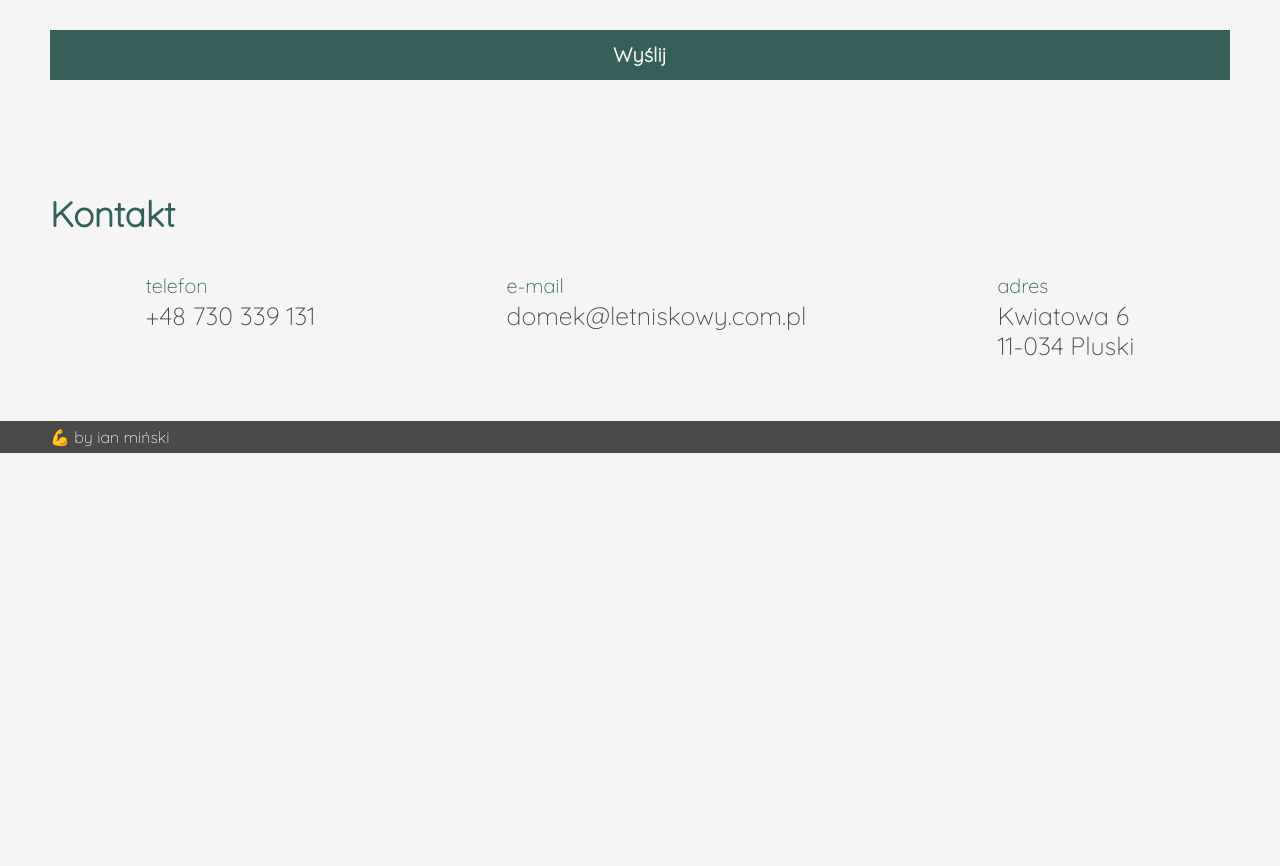
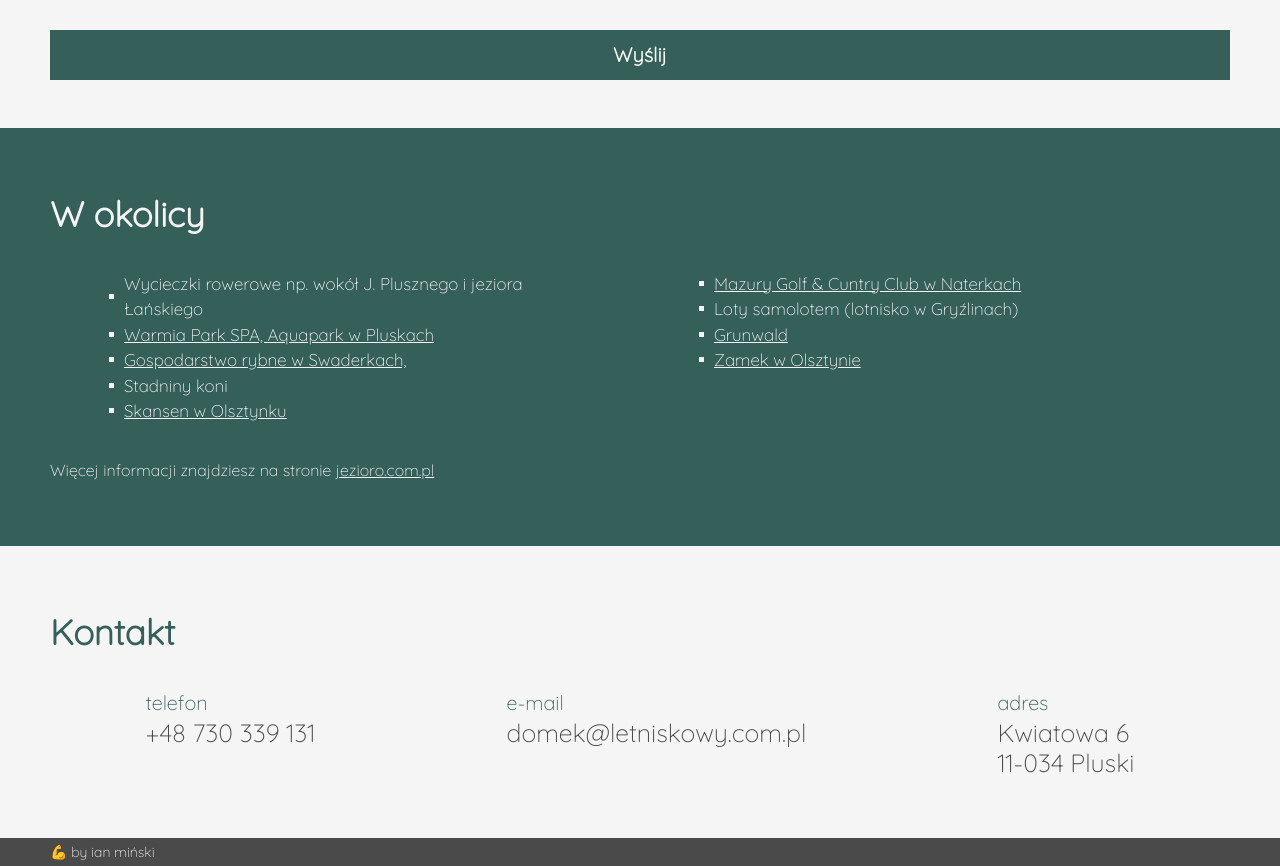
Before and after one commit to iamminsk/pluski, a Next.js app: page / in a window 1280 px wide. Shown: the part 1900-2766 px from the top of the page. Before the commit the page ends 2353 px from the top, so only its background shows below. Built offline with nearby package versions, Linux system fonts and the light colour scheme.

Commit message:
add surroundings section, small ui fixes

```diff
--- a/components/Billboard/index.tsx
+++ b/components/Billboard/index.tsx
@@ -1,6 +1,8 @@
+import { useTheme } from "../../theme";
 import { BlockWrapper } from "../ui/BlockWrapper";
 
 export const Billboard = () => {
+  const { colors } = useTheme();
   return (
     <BlockWrapper
       css={{
@@ -8,6 +10,7 @@ export const Billboard = () => {
         flexDirection: "column",
         justifyContent: "center",
         minHeight: "60vh",
+        color: colors.JUGNLE_GREEN,
       }}
       wrapperCss={{ padding: "30px 0" }}
     >
--- a/components/Contact/index.tsx
+++ b/components/Contact/index.tsx
@@ -5,7 +5,9 @@ import { ContactBox } from "./ContactBox";
 export const Contact = () => {
   const { colors, bp } = useTheme();
   return (
-    <BlockWrapper wrapperCss={{ padding: "60px 0" }}>
+    <BlockWrapper
+      wrapperCss={{ padding: "60px 0", color: colors.JUGNLE_GREEN }}
+    >
       <h2 css={{ marginBottom: 30 }}>Kontakt</h2>
       <div
         css={{
--- a/components/Footer/index.tsx
+++ b/components/Footer/index.tsx
@@ -9,15 +9,15 @@ export const Footer = () => {
       as="footer"
       wrapperCss={{
         backgroundColor: colors.ASH_GRAY,
+        color: colors.WASHED_WHITE,
       }}
     >
-      <p css={{ color: colors.WASHED_WHITE }}>
+      <p css={{ fontSize: 14 }}>
         💪 by{" "}
         <motion.a
           href="https://www.linkedin.com/in/adjakubowski/"
           target="_blank"
           whileHover={{ backgroundColor: colors.JUGNLE_GREEN }}
-          css={{ color: colors.WASHED_WHITE }}
         >
           ian miński
         </motion.a>
--- a/components/Header/Navigation.tsx
+++ b/components/Header/Navigation.tsx
@@ -18,7 +18,7 @@ export const Navigation: React.FC<Props> = ({ isOpen, setIsNavOpen }) => {
     (event) => {
       // FIXME
       // @ts-ignore
-      if (ref && ref.current.contains(event.target)) {
+      if (ref && !ref.current.contains(event.target)) {
         setIsNavOpen(false);
       }
     },
--- a/components/ReservationForm/index.tsx
+++ b/components/ReservationForm/index.tsx
@@ -12,9 +12,9 @@ import { Loader } from "../ui/Loader";
 export const ReservationForm = () => {
   const form = useForm();
   const [formState, setFormState] = useState("idle");
+  const { colors } = useTheme();
 
   const { register, handleSubmit } = form;
-  console.log(form);
 
   const onFormSubmit = useCallback(async (data) => {
     setFormState("submitting");
@@ -49,6 +49,7 @@ export const ReservationForm = () => {
         flexDirection: "column",
         justifyContent: "center",
         alignItems: "center",
+        color: colors.JUGNLE_GREEN,
       }}
       wrapperCss={{ padding: "20px 0", position: "relative" }}
     >
--- /dev/null
+++ b/components/Surroundings/index.tsx
@@ -0,0 +1,66 @@
+import { BlockWrapper } from "../ui/BlockWrapper";
+import { useTheme } from "../../theme";
+import { PropsWithChildren } from "react";
+import { ListItem } from "../ui/ListItem";
+import { Link } from "../ui/Link";
+
+export const Surroundings = () => {
+  const { colors, bp } = useTheme();
+  return (
+    <BlockWrapper
+      wrapperCss={{
+        color: colors.WASHED_WHITE,
+        backgroundColor: colors.JUGNLE_GREEN,
+        padding: "60px 0",
+      }}
+    >
+      <h2 css={{ color: colors.WASHED_WHITE, marginBottom: 30 }}>W okolicy</h2>
+      <div
+        css={{
+          [bp.FROM_TABLET]: {
+            display: "flex",
+            justifyContent: "space-around",
+          },
+        }}
+      >
+        <ul css={{ [bp.FROM_TABLET]: { flexBasis: "40%" } }}>
+          <ListItem>
+            Wycieczki rowerowe np. wokół J. Plusznego i jeziora Łańskiego
+          </ListItem>
+          <ListItem>
+            <Link href="https://www.warmiapark.pl/">
+              Warmia Park SPA, Aquapark w Pluskach
+            </Link>
+          </ListItem>
+          <ListItem>
+            <Link href="https://szwaderki.pl/">
+              Gospodarstwo rybne w Swaderkach,
+            </Link>
+          </ListItem>
+          <ListItem>Stadniny koni</ListItem>
+          <ListItem>
+            <Link href="http://muzeumolsztynek.pl/">Skansen w Olsztynku</Link>
+          </ListItem>
+        </ul>
+        <ul css={{ [bp.FROM_TABLET]: { flexBasis: "40%" } }}>
+          <ListItem>
+            <Link href="http://mazurygolf.pl/">
+              Mazury Golf & Cuntry Club w Naterkach
+            </Link>
+          </ListItem>
+          <ListItem>Loty samolotem (lotnisko w Gryźlinach)</ListItem>
+          <ListItem>
+            <Link href="http://www.grunwald1410.pl/">Grunwald</Link>
+          </ListItem>
+          <ListItem>
+            <Link href="https://muzeum.olsztyn.pl/">Zamek w Olsztynie</Link>
+          </ListItem>
+        </ul>
+      </div>
+      <p css={{ marginTop: 30 }}>
+        Więcej informacji znajdziesz na stronie{" "}
+        <Link href="http://www.jezioro.com.pl/">jezioro.com.pl</Link>
+      </p>
+    </BlockWrapper>
+  );
+};
--- a/components/ui/HamburgerButton.tsx
+++ b/components/ui/HamburgerButton.tsx
@@ -38,7 +38,7 @@ export const HamburgerButton: React.FC<Props> = ({
             alignItems: "stretch",
             cursor: "pointer",
           },
-          isActive && { position: "fixed", right: 20, top: 45 },
+          isActive && { position: "fixed", right: 45, top: 45 },
         ]}
         {...rest}
       >
--- /dev/null
+++ b/components/ui/Link.tsx
@@ -0,0 +1,40 @@
+import { motion } from "framer-motion";
+import { Color, useTheme } from "../../theme";
+
+interface LinkProps {
+  href: string;
+  color?: Color;
+  hoverColor?: Color;
+  backgroundColor?: Color;
+  isBlank?: boolean;
+  withUnderline?: boolean;
+}
+
+export const Link: React.FC<LinkProps> = ({
+  href,
+  color = "WASHED_WHITE",
+  hoverColor = "WASHED_WHITE",
+  backgroundColor = "ASH_GRAY",
+  isBlank = true,
+  withUnderline = true,
+  children,
+}) => {
+  const { colors } = useTheme();
+  return (
+    <motion.a
+      href={href}
+      target={isBlank ? "_blank" : undefined}
+      whileHover={{
+        backgroundColor: colors[backgroundColor],
+        color: colors[hoverColor],
+        textDecoration: "none",
+      }}
+      css={{
+        color: colors[color],
+        textDecoration: withUnderline ? "underline" : undefined,
+      }}
+    >
+      {children}
+    </motion.a>
+  );
+};
--- /dev/null
+++ b/components/ui/ListItem.tsx
@@ -0,0 +1,19 @@
+import { useTheme } from "../../theme";
+
+export const ListItem: React.FC = (props) => {
+  const { colors } = useTheme();
+  return (
+    <li css={{ display: "flex", alignItems: "center" }}>
+      <div
+        css={{
+          width: 5,
+          height: 5,
+          backgroundColor: colors.WASHED_WHITE,
+          marginRight: 10,
+          flexShrink: 0,
+        }}
+      />
+      <span>{props.children}</span>
+    </li>
+  );
+};
--- a/pages/index.tsx
+++ b/pages/index.tsx
@@ -6,6 +6,7 @@ import { Footer } from "../components/Footer";
 import { Header } from "../components/Header";
 import { Info } from "../components/Info";
 import { ReservationForm } from "../components/ReservationForm";
+import { Surroundings } from "../components/Surroundings";
 
 function HomePage() {
   const navState = useState(false);
@@ -17,6 +18,7 @@ function HomePage() {
         <Billboard />
         <Info />
         <ReservationForm />
+        <Surroundings />
         <Contact />
       </main>
       <Footer />
--- a/theme/globalStyles.css
+++ b/theme/globalStyles.css
@@ -4,7 +4,7 @@
 *::after {
   font-family: Quicksand, Arial, sans-serif;
   box-sizing: border-box;
-  color: rgb(53, 96, 90);
+  color: inherit;
 }
 
 /* Remove default padding */
--- a/theme/index.ts
+++ b/theme/index.ts
@@ -25,3 +25,5 @@ export const useTheme = () => ({
   colors,
   zIndexes,
 });
+
+export type Color = keyof typeof colors;
```
